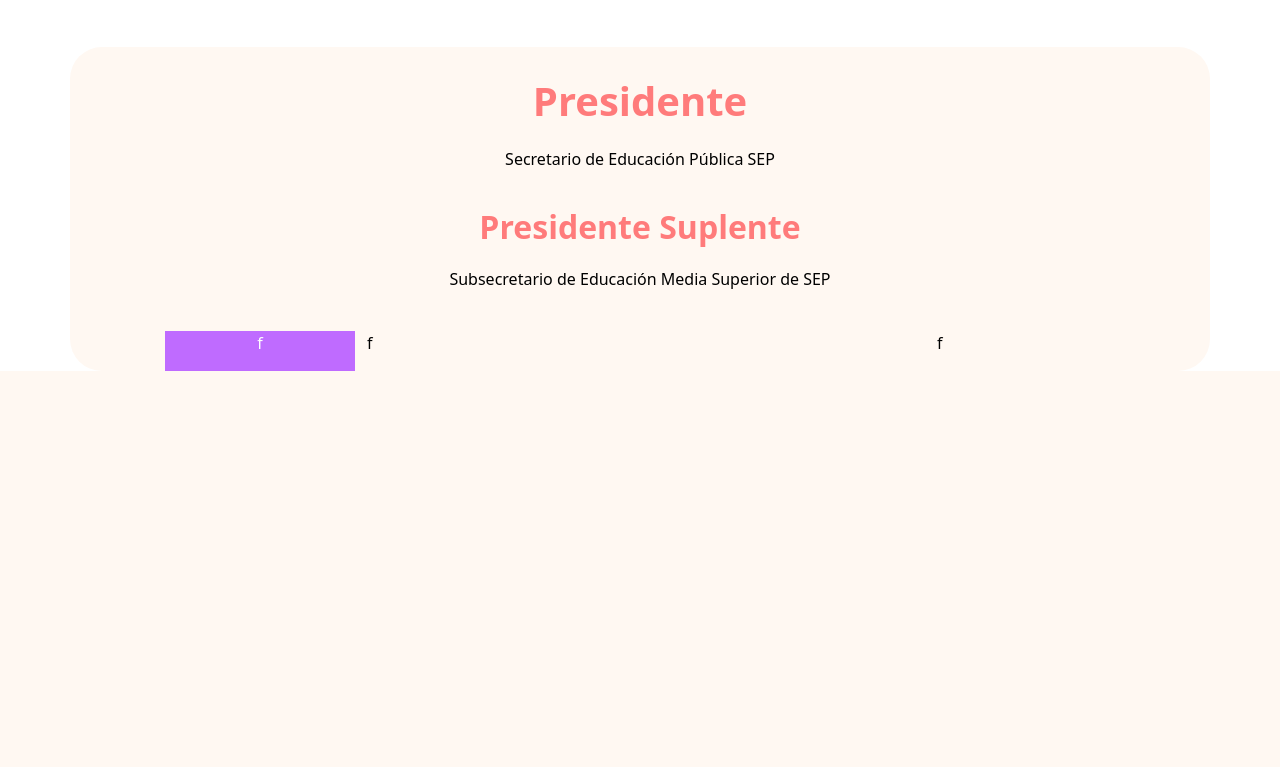
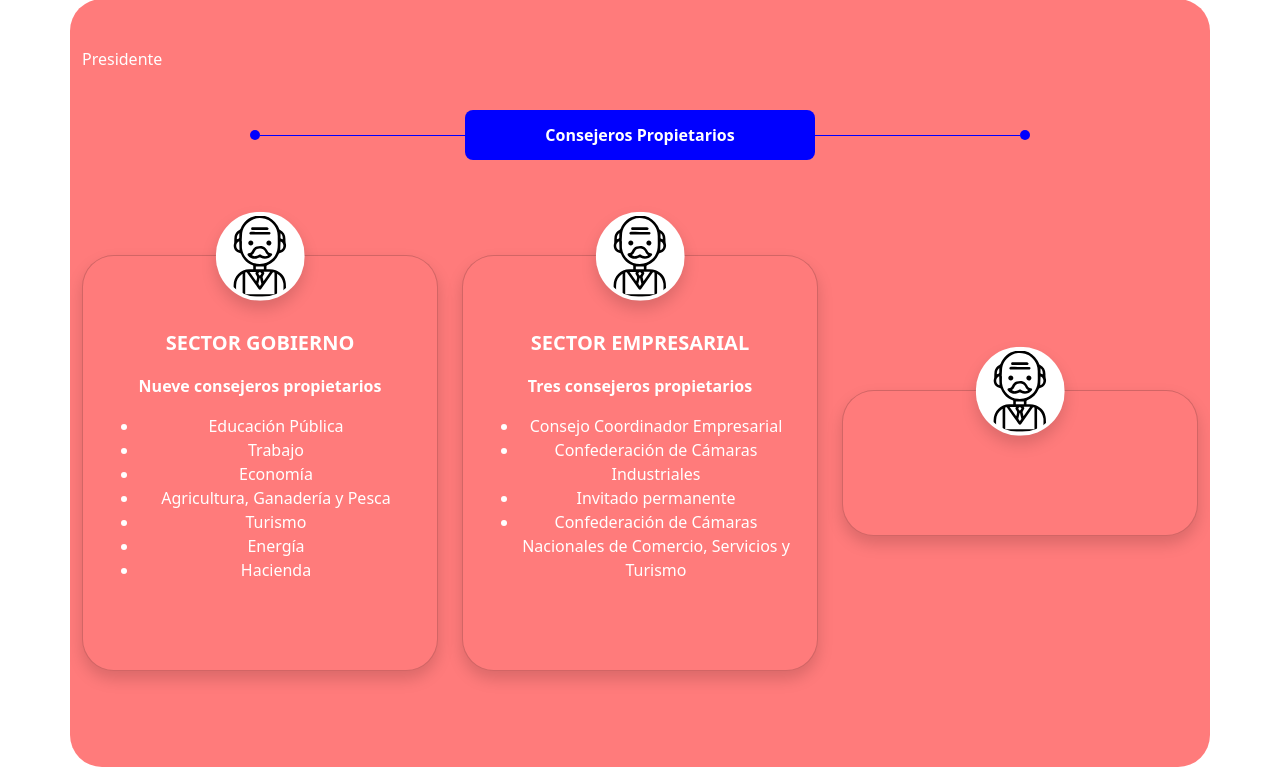
Before and after one commit to bperezm/SECE, a Django app: page /conocer/ in a window 1280 px wide. Shown: the part 444-1211 px from the top of the page. Before the commit the page ends 815 px from the top, so only its background shows below. Run offline with Django 4.2, Linux system fonts and the light colour scheme; some libraries are stand-ins or nearby versions; grey boxes are pictures that could not be loaded.

Commit message:
Conocer, terminar

```diff
--- a/static/css/styles.css
+++ b/static/css/styles.css
@@ -116,6 +116,10 @@
 .bg-white {
 	background: white;
 	color: black;
+}
+
+.bg-blue {
+	background-color: blue;
 }
 
 .rowb {
@@ -303,9 +307,8 @@
 		border-radius: 50%;
 	}
 
-	.scroll-container {
-    width: 100%; /* Use full width on smaller screens */
-  }
+
+
 }
 
 .timeline {
@@ -445,15 +448,65 @@
 	height: auto;
 }
 
-.circle {
+.circulo-izquierda {
   width: 50px;
   height: 50px;
   border-radius: 50%;
   background-color: #ff0000;
-  position: absolute;
+
 }
 
 .center-pill {
 	width: 50px;
 	background-color: #3ebff0;
 }
+
+
+
+.line {
+  position: absolute;
+  top: 50%;
+  left: 0;
+  right: 0;
+  border-top: 1px solid blue;
+}
+
+.circle {
+  position: absolute;
+  width: 10px;
+  height: 10px;
+  border-radius: 50%;
+  background-color: blue;
+}
+
+.left {
+  top: 50%;
+	left: -5px;
+  transform: translate(-50%, -50%);
+}
+
+.right {
+  top: 50%;
+  right: -5px;
+  transform: translate(50%, -50%);
+}
+
+.centered-div {
+  position: absolute;
+  top: 50%;
+  left: 50%;
+  transform: translate(-50%, -50%);
+  width: 350px;
+  height: 50px;
+  background-color: blue;
+  color: #fff;
+  text-align: center;
+  display: flex;
+  align-items: center;
+  justify-content: center;
+  border-radius:8px
+}
+
+.scroll-container {
+	overflow: auto; /* Agregamos el scroll vertical por defecto */
+}
--- a/templates/santillana/conocer.html
+++ b/templates/santillana/conocer.html
@@ -15,32 +15,71 @@
 	</div>
 </div>
 
-<div class="container rounded-5 bg-bone mt-5">
-	<div class="row justify-content-center">
-		<div class="col text-center mt-4">
-			<p class="cor-salmon fs-1 fw-bold">Presidente</p>
-			<p>Secretario de Educación Pública SEP</p>
+<div class="container scroll-container rounded-5 bg-salmon h-100 ">
+	<div class="row my-5">
+		<div class="col">
+			<p>Presidente</p>
 		</div>
 	</div>
-	<div class="row justify-content-center">
-		<div class="col text-center mt-3">
-			<p class="cor-salmon fs-2 fw-bold">Presidente Suplente</p>
-			<p>Subsecretario de Educación Media Superior de SEP</p>
+	<div class="row justify-content-center align-items-center ">
+		<div class="col-8 position-relative d-sm-none d-xl-block">
+			<div class="line d-sm-none d-xl-block"></div>
+			<div class="circle left d-sm-none d-xl-block"></div>
+			<div class="circle right d-sm-none d-xl-block"></div>
+			<div class="centered-div justify-content-center ">
+				<p class="fw-bold m-1">Consejeros Propietarios</p>
+			</div>
+		</div>
+		<div class="col-8 d-sm-block d-xl-none text-center bg-blue rounded-3 justify-content-center align-items-center">
+			<p class="fw-bold mt-1">Consejeros Propietarios</p>
+		</div>
+</div>
+<br>
+<div class="row my-5 justify-content-center align-items-center row-cols-sm-1 row-cols-xl-3 ">
+	<div class="col col-xl-4">
+		<div class="card position-relative h-100 bg-salmon rounded-5 shadow my-sm-4  my-md-5">
+			<img class="position-absolute top-0 start-50 translate-middle mb-5 icons-st shadow"
+				src="{% static 'icons/estandares/icon_liderazgo.svg' %}" alt="" srcset="">
+			<div class="card-body my-sm-3 my-md-4 my-lg-5 p-sm-4 text-center">
+				<p class="fw-bold fs-5">SECTOR GOBIERNO</p>
+				<p class="fw-bold">Nueve consejeros propietarios</p>
+				<ul>
+					<li>Educación Pública</li>
+					<li>Trabajo</li>
+					<li>Economía</li>
+					<li>Agricultura, Ganadería y Pesca</li>
+					<li>Turismo</li>
+					<li>Energía</li>
+					<li>Hacienda</li>
+				</ul>
+			</div>
 		</div>
 	</div>
-
-	<div class="row mt-4 justify-content-center align-items-center">
-		<div class="col-2 bg-morado h-100 text-center">
-			<p class="">f</p>
-		</div>
-		<div class="col-6">
-			<p>f</p>
-		</div>
-		<div class="col-2">
-			<p>f</p>
+	<div class="col col-xl-4">
+		<div class="card position-relative h-100 bg-salmon rounded-5 shadow my-sm-4  my-md-5">
+			<img class="position-absolute top-0 start-50 translate-middle mb-5 icons-st shadow"
+				src="{% static 'icons/estandares/icon_liderazgo.svg' %}" alt="" srcset="">
+			<div class="card-body my-sm-3 my-md-4 my-lg-5 p-sm-4 text-center">
+				<p class="fw-bold fs-5">SECTOR EMPRESARIAL</p>
+				<p class="fw-bold">Tres consejeros propietarios</p>
+				<ul>
+					<li>Consejo Coordinador Empresarial</li>
+					<li>Confederación de Cámaras Industriales
+						<li>Invitado permanente</li>
+					</li>
+					<li>Confederación de Cámaras Nacionales de Comercio, Servicios y Turismo</li>
+				</ul>
+			</div>
 		</div>
 	</div>
+	<div class="col col-xl-4">
+		<div class="card position-relative h-100 bg-salmon rounded-5 shadow my-sm-4  my-md-5">
+			<img class="position-absolute top-0 start-50 translate-middle mb-5 icons-st shadow"
+				src="{% static 'icons/estandares/icon_liderazgo.svg' %}" alt="" srcset="">
+			<div class="card-body my-sm-3 my-md-4 my-lg-5 p-sm-4 text-center">
 
+			</div>
+		</div>
+	</div>
 </div>
-
 {% endblock %}
```
